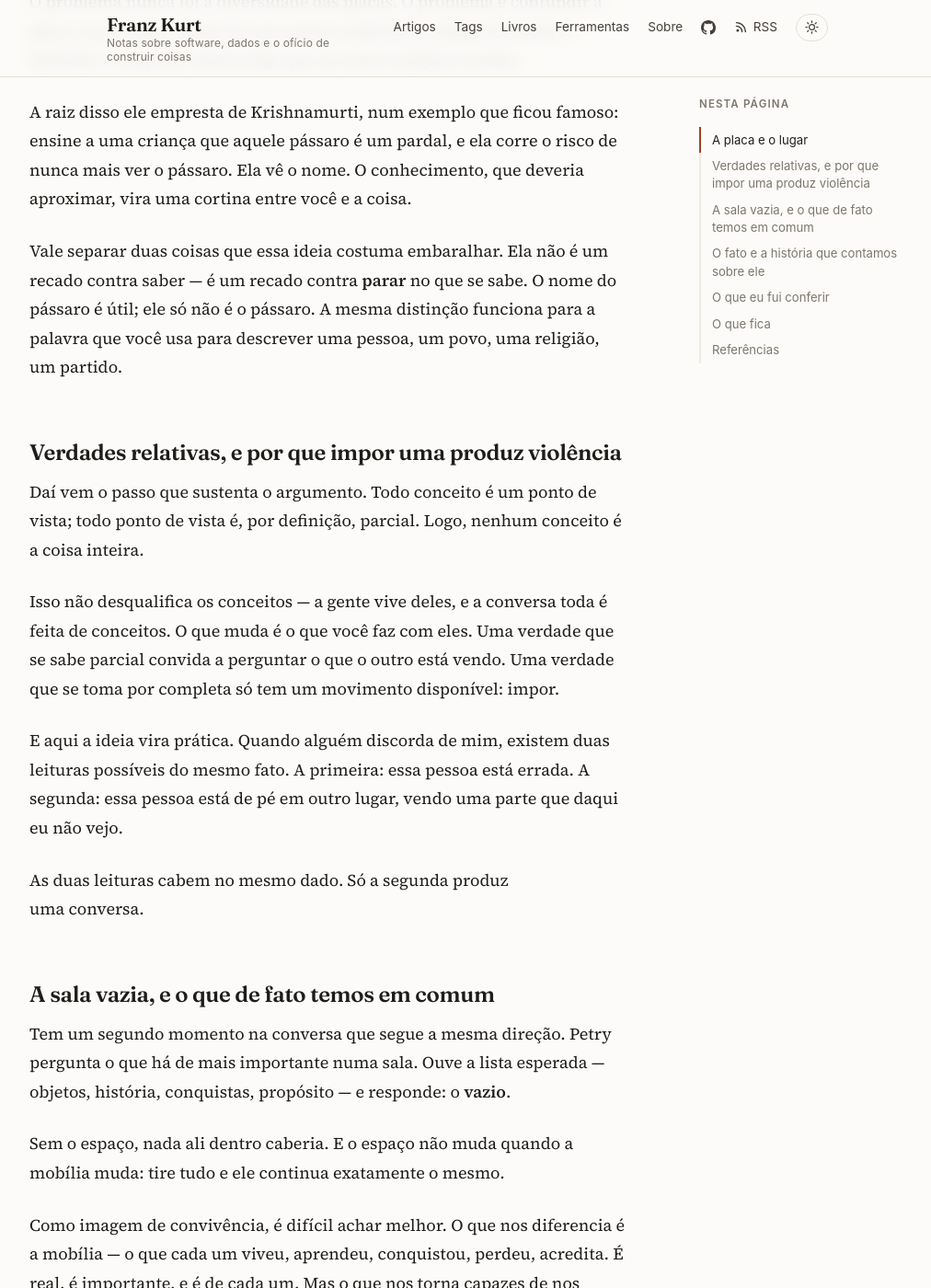
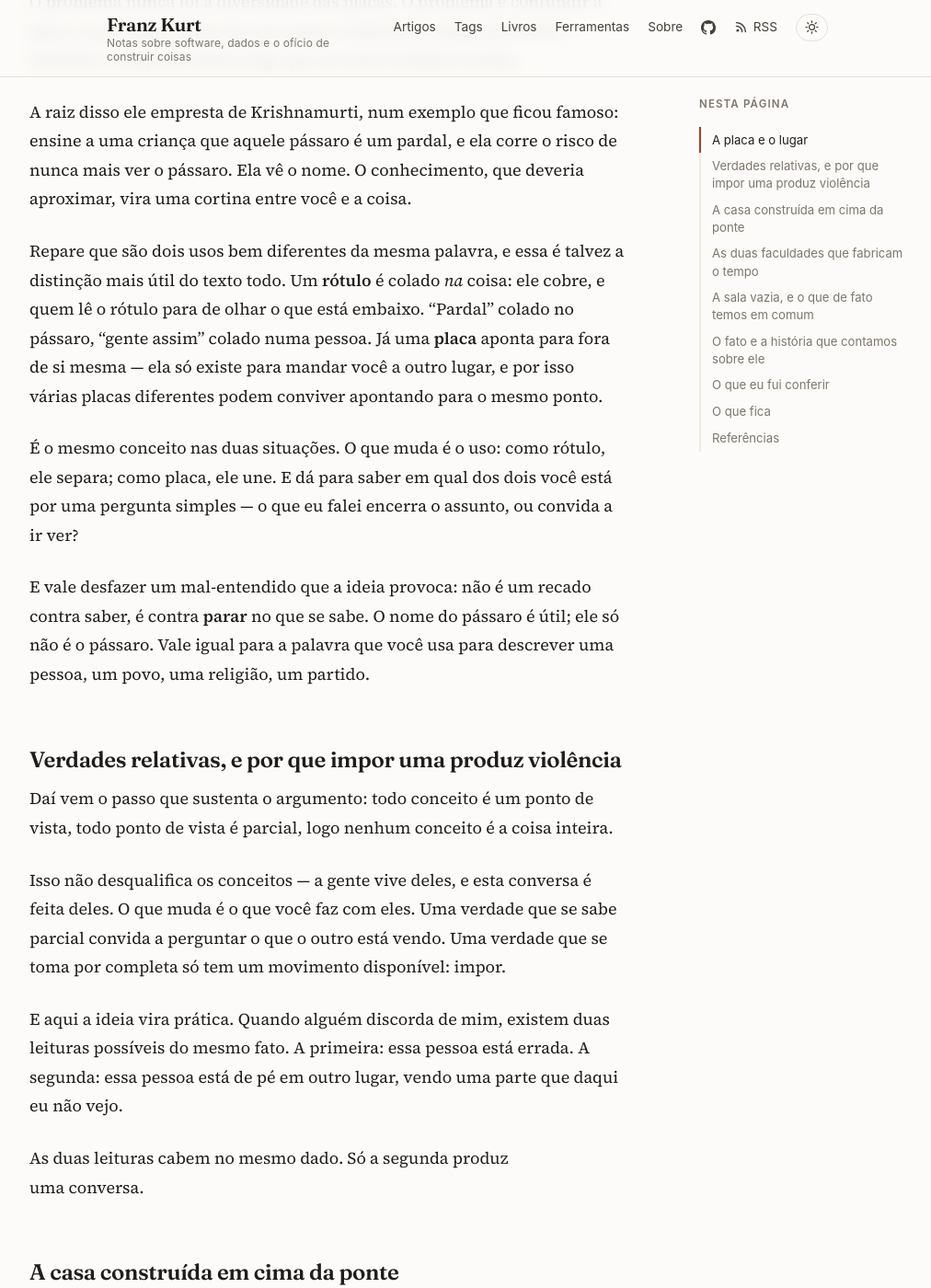
Before and after one commit to franzkurt/franzkurt.github.io, a Jekyll site: the page built from _posts/2025-01-11-muitas-placas-um-lugar-so.md, in a window 1280 px wide and 1400 px high, scrolled down 1011 px. Shown: the whole window at 92% size, without its empty margins (132-1144 px from the left). Built offline with Jekyll 4.4.1, drawn with Linux system fonts in a browser that asks for light colours; some of the changed text lies outside the part shown.

Commit message:
Enriquece o artigo com as capacidades, a partir da legenda completa do episódio
Ele apontou que havia um diálogo sobre capacidades — imaginação e outras —
que não estava no artigo, e mandou usar o yt-dlp. Fez diferença: a
transcrição que ele tinha colado veio TRUNCADA no limite de caracteres, e
a parte que faltava era justamente essa.

Baixei a legenda completa (21.528 palavras contra o pedaço que eu tinha) e
a primeira coisa que ela fez foi me corrigir. Eu já havia escrito uma
seção usando a palavra "discernimento". Ela não aparece UMA VEZ em 2h46
de conversa — eu tinha inventado o termo a partir do assunto. Apagada.

E a imaginação tem na conversa um papel diferente do que eu havia
escrito. Eu tinha posto como criatividade sufocada pelo condicionamento.
O que ele diz é outra coisa, e melhor: "o passado é um traço da memória,
o futuro é um traço da imaginação" — é a faculdade que fabrica o tempo
que ainda não existe, e por isso é a matéria-prima do medo psicológico.
Reescrevi em cima disso, e acrescentei o que essa mesma faculdade permite:
habitar por um instante o lugar de onde o outro vê. A imaginação que
fabrica o medo é a que fabrica a empatia — o que amarra a seção ao eixo
do texto.

A legenda também entregou a melhor imagem do episódio, que eu não tinha:
a razão como PONTE entre o instinto e a consciência, e a crítica de que
construímos a casa em cima da ponte. Isso rima exatamente com a placa que
não é o lugar — a placa existe para apontar, a ponte para atravessar, e o
erro é parar nas duas. Virou seção própria.

Duas seções novas, e aparei três trechos redundantes para segurar o
tamanho: 2.050 palavras, 1,50x a mediana, na linha do sinal.

Antes disso, no mesmo arquivo: ele estranhou a palavra "placa" (colidia
com o artigo sobre placa solar de dois dias atrás). Cheguei a renomear
tudo para "seta", ele disse que o texto estava certo e revertí. Do
diálogo saiu coisa melhor: a distinção entre RÓTULO, que é colado na
coisa e a esconde, e PLACA, que aponta para fora de si — mesmo conceito,
e o uso é que separa ou une. Foi ideia dele.

Co-Authored-By: Claude Opus 5 (1M context) <noreply@anthropic.com>

```diff
--- a/_posts/2025-01-11-muitas-placas-um-lugar-so.md
+++ b/_posts/2025-01-11-muitas-placas-um-lugar-so.md
@@ -34,19 +34,29 @@ a uma criança que aquele pássaro é um pardal, e ela corre o risco de nunca ma
 ver o pássaro. Ela vê o nome. O conhecimento, que deveria aproximar, vira uma
 cortina entre você e a coisa.
 
-Vale separar duas coisas que essa ideia costuma embaralhar. Ela não é um recado
-contra saber — é um recado contra **parar** no que se sabe. O nome do pássaro é
-útil; ele só não é o pássaro. A mesma distinção funciona para a palavra que você
-usa para descrever uma pessoa, um povo, uma religião, um partido.
+Repare que são dois usos bem diferentes da mesma palavra, e essa é talvez a
+distinção mais útil do texto todo. Um **rótulo** é colado *na* coisa: ele cobre,
+e quem lê o rótulo para de olhar o que está embaixo. "Pardal" colado no pássaro,
+"gente assim" colado numa pessoa. Já uma **placa** aponta para fora de si mesma —
+ela só existe para mandar você a outro lugar, e por isso várias placas diferentes
+podem conviver apontando para o mesmo ponto.
+
+É o mesmo conceito nas duas situações. O que muda é o uso: como rótulo, ele
+separa; como placa, ele une. E dá para saber em qual dos dois você está por uma
+pergunta simples — o que eu falei encerra o assunto, ou convida a ir ver?
+
+E vale desfazer um mal-entendido que a ideia provoca: não é um recado contra
+saber, é contra **parar** no que se sabe. O nome do pássaro é útil; ele só não é
+o pássaro. Vale igual para a palavra que você usa para descrever uma pessoa, um
+povo, uma religião, um partido.
 
 ## Verdades relativas, e por que impor uma produz violência
 
-Daí vem o passo que sustenta o argumento. Todo conceito é um ponto de vista;
-todo ponto de vista é, por definição, parcial. Logo, nenhum conceito é a coisa
-inteira.
+Daí vem o passo que sustenta o argumento: todo conceito é um ponto de vista,
+todo ponto de vista é parcial, logo nenhum conceito é a coisa inteira.
 
-Isso não desqualifica os conceitos — a gente vive deles, e a conversa toda é
-feita de conceitos. O que muda é o que você faz com eles. Uma verdade que se
+Isso não desqualifica os conceitos — a gente vive deles, e esta conversa é feita
+deles. O que muda é o que você faz com eles. Uma verdade que se
 sabe parcial convida a perguntar o que o outro está vendo. Uma verdade que se
 toma por completa só tem um movimento disponível: impor.
 
@@ -55,6 +65,53 @@ possíveis do mesmo fato. A primeira: essa pessoa está errada. A segunda: essa
 pessoa está de pé em outro lugar, vendo uma parte que daqui eu não vejo.
 
 As duas leituras cabem no mesmo dado. Só a segunda produz uma conversa.
+
+## A casa construída em cima da ponte
+
+Falta explicar por que a primeira leitura é sempre a que chega primeiro, e aqui
+a conversa oferece a imagem que, para mim, é a melhor do episódio inteiro.
+
+Ele descreve três camadas em nós. O corpo, que é instinto. A mente, que é o
+intelecto, a razão. E a consciência, que é a camada que a razão não alcança. E
+diz que a mente deveria ser a **ponte** — o que leva do instinto ao que está do
+outro lado.
+
+O problema, na formulação dele, é que construímos a nossa casa em cima da ponte.
+Moramos na razão. E quem mora na ponte nunca chega ao outro lado.
+
+Repare que é a mesma forma da imagem anterior. A placa existe para apontar, e a
+gente passa a defender a chapa de metal. A ponte existe para atravessar, e a
+gente monta casa nela. O erro não está na placa nem na ponte — está em parar
+nelas.
+
+Ele encosta isso na ciência sem hostilidade: a razão cataloga, põe numa caixa e
+declara entendido. Catalogar é útil — é o que me fez ir conferir as fontes deste
+texto. Só não é tudo que existe.
+
+## As duas faculdades que fabricam o tempo
+
+Da mesma conversa sai uma frase curta que reorganiza bastante coisa: o passado é
+um traço da memória, e o futuro é um traço da imaginação. Fora da mente humana,
+nenhum dos dois existe.
+
+Isso dá à imaginação um papel bem diferente do que se costuma atribuir a ela.
+Não é só a faculdade de criar — é a que constrói o tempo que ainda não chegou. E
+por isso, segundo ele, é a matéria-prima do medo: medo psicológico é sempre medo
+de algo no futuro, e o futuro é imaginado. Ele provoca com uma pergunta difícil
+de responder: que medo você tem **neste** instante, agora?
+
+Mas repare para onde essa mesma faculdade também serve, e esse é o ponto que me
+interessa. Se imaginar é conseguir habitar um tempo que não está aqui, é a mesma
+capacidade que permite habitar, por um instante, o lugar de onde o outro está
+vendo. Sem ela, a segunda leitura da discordância nem chega a existir como
+opção. A imaginação que fabrica o medo é a mesma que fabrica a empatia.
+
+E tem um lado disso tudo que é francamente unificador. Se a reação automática é
+a condição de todo mundo, a resposta atravessada que alguém teve comigo não é um
+veredito sobre mim: é o padrão dela respondendo a um estímulo. E a minha
+irritação com aquilo é o meu padrão respondendo. Isso não desculpa nada nem
+dispensa conversa — só tira da mesa a suposição de que houve intenção onde, na
+maior parte das vezes, havia piloto automático dos dois lados.
 
 ## A sala vazia, e o que de fato temos em comum
 
```
